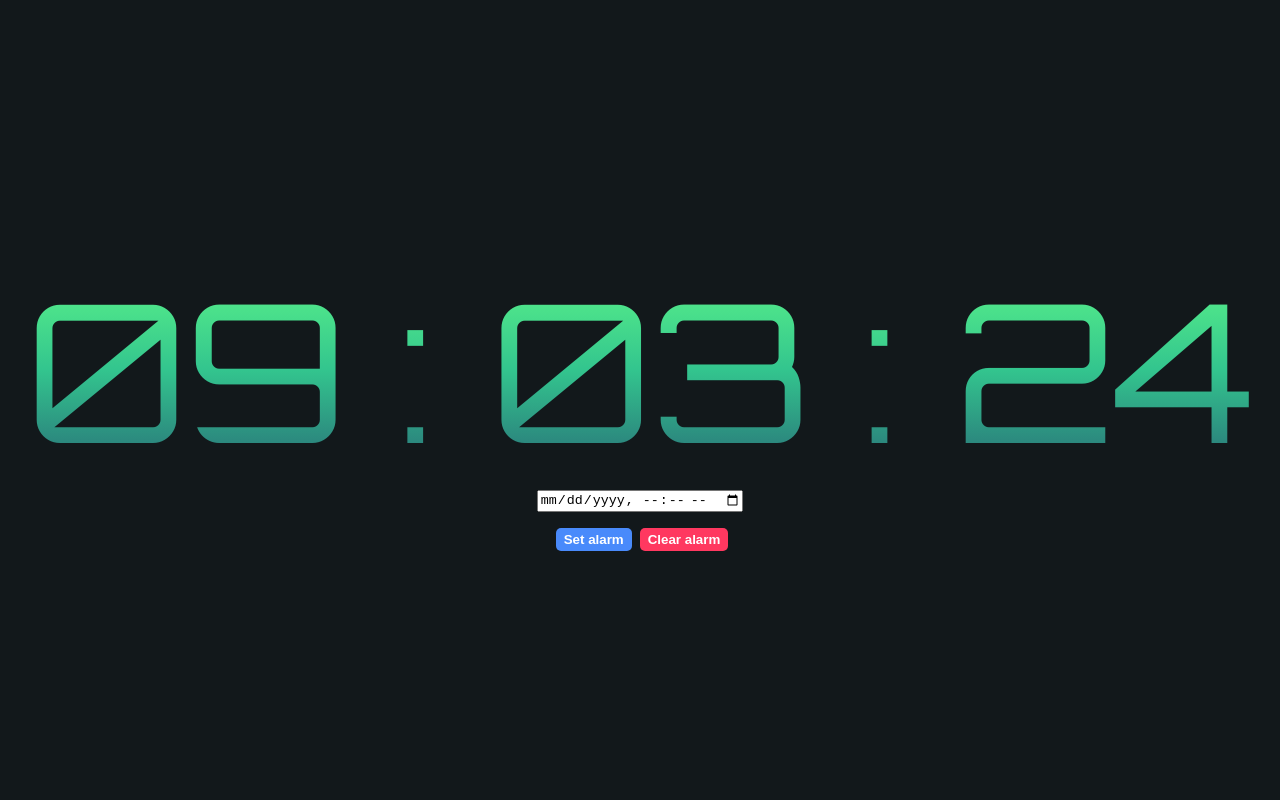
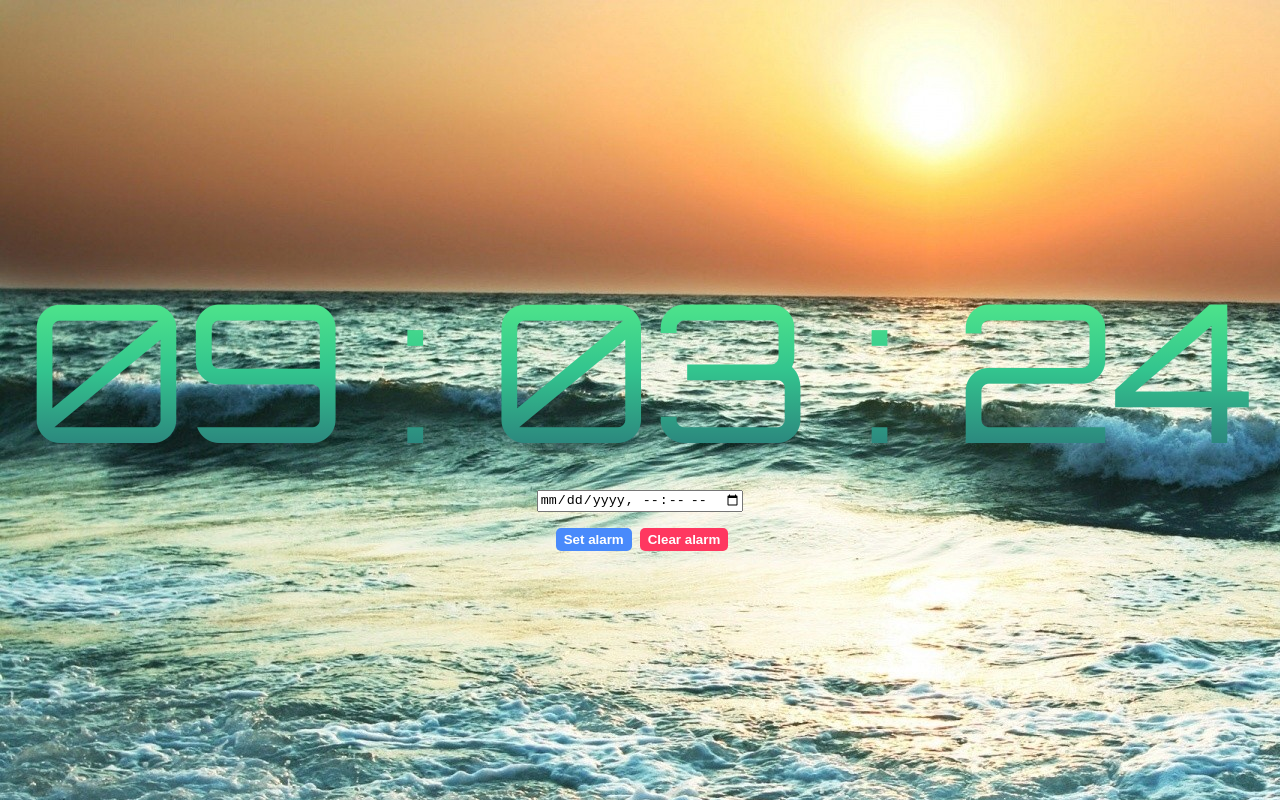
Before and after one commit to dimakuznec/alarm-clock, a plain HTML site: page index.html in a window 1280 px wide. Drawn offline with Linux system fonts and the light colour scheme.

Commit message:
git commit

```diff
--- a/index.css
+++ b/index.css
@@ -1,7 +1,7 @@
 body,html {
     margin: 0;
     padding: 0;
-    background-color: #12181B;
+    background-image: url(sea.jpg);
 }
 * {
     box-sizing: border-box;
```
Also changed, not shown: sea.jpg (added).
